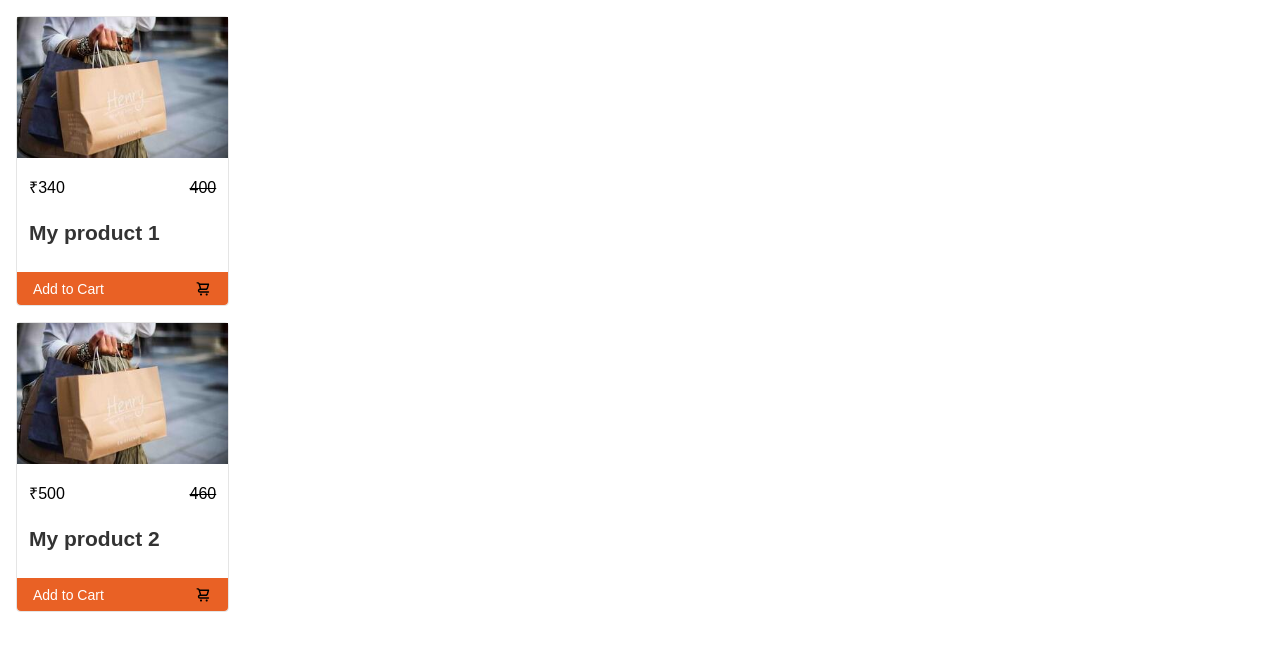
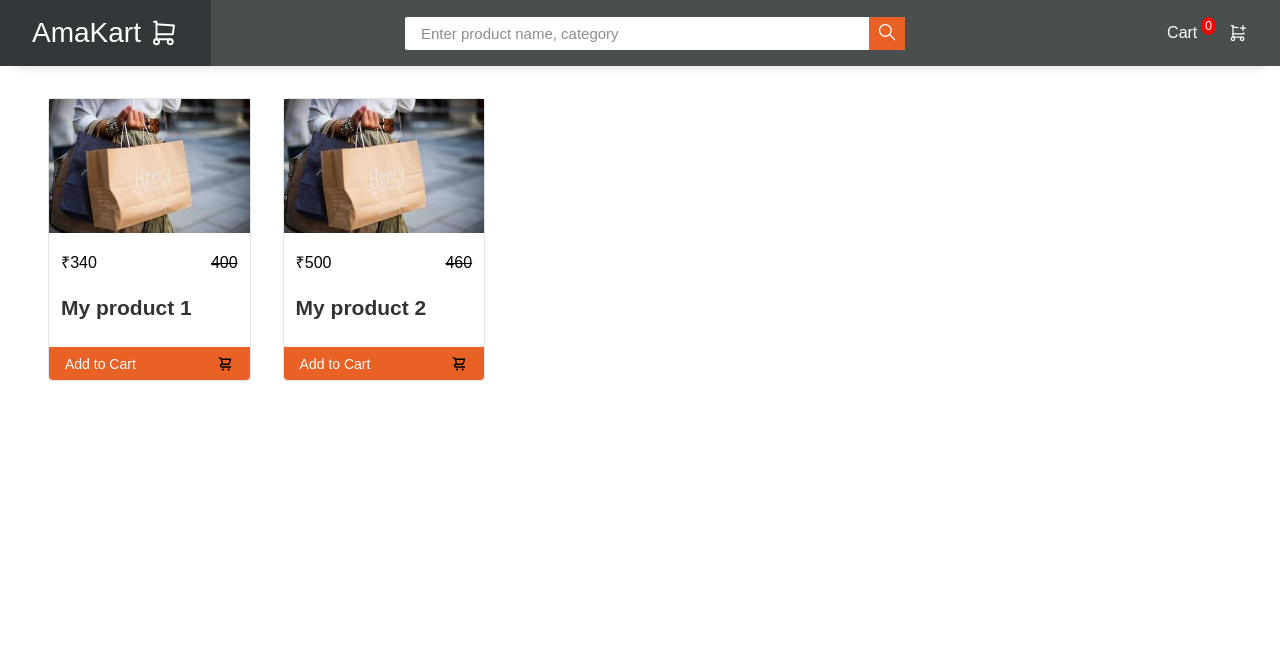
Before and after one commit to rutiksanap44/GFG_React_My_Cart, a React (Create React App) app in the folder hello_world/: page / in a window 1280 px wide. Shown: the top 650 px of the page. Built offline with nearby package versions, Linux system fonts and the light colour scheme.

Commit message:
Header Added

```diff
--- a/hello_world/package.json
+++ b/hello_world/package.json
@@ -3,6 +3,8 @@
   "version": "0.1.0",
   "private": true,
   "dependencies": {
+    "@fortawesome/free-solid-svg-icons": "^6.4.0",
+    "@fortawesome/react-fontawesome": "^0.2.0",
     "@testing-library/jest-dom": "^5.16.5",
     "@testing-library/react": "^13.4.0",
     "@testing-library/user-event": "^13.5.0",
--- a/hello_world/src/App.js
+++ b/hello_world/src/App.js
@@ -1,8 +1,10 @@
 import React from 'react'
 import Products from './components/Products/Products'
+import Header from './components/Layout/Header';
 const App = () => {
   return (
-    <div>
+    <div className='app'>
+    <Header></Header>
     <Products/>
     </div>
   );
--- /dev/null
+++ b/hello_world/src/components/Layout/Header.js
@@ -0,0 +1,57 @@
+const Header = () => {
+    return (
+        <header>
+        <div className="nav-brand">
+            <a to="/">
+                <span>AmaKart</span>
+                <svg xmlns="http://www.w3.org/2000/svg" className="icon icon-tabler icon-tabler-shopping-cart" width="30"
+                    height="30" viewBox="0 0 24 24" strokeWidth="1.5" stroke="white" fill="none" strokeLinecap="round"
+                    strokeLinejoin="round">
+                    <path stroke="none" d="M0 0h24v24H0z" fill="none" />
+                    <circle cx="6" cy="19" r="2" />
+                    <circle cx="17" cy="19" r="2" />
+                    <path d="M17 17h-11v-14h-2" />
+                    <path d="M6 5l14 1l-1 7h-13" />
+                </svg>
+            </a>
+        </div>
+        <div className="searchBox-container">
+            <form>
+                <input name="search" type="text"
+                    id="search" placeholder="Enter product name, category" />
+                <button type="submit">
+                    <svg xmlns="http://www.w3.org/2000/svg" className="icon icon-tabler icon-tabler-search" width="20"
+                        height="20" viewBox="0 0 24 24" strokeWidth="1.5" stroke="white" fill="none"
+                        strokeLinecap="round" strokeLinejoin="round">
+                        <path stroke="none" d="M0 0h24v24H0z" fill="none" />
+                        <circle cx="10" cy="10" r="7" />
+                        <line x1="21" y1="21" x2="15" y2="15" />
+                    </svg>
+                </button>
+            </form>
+            <svg xmlns="http://www.w3.org/2000/svg" className="icon icon-tabler icon-tabler-search" width="20"
+                height="20" viewBox="0 0 24 24" strokeWidth="1.5" stroke="white" fill="none" strokeLinecap="round"
+                strokeLinejoin="round">
+                <path stroke="none" d="M0 0h24v24H0z" fill="none" />
+                <circle cx="10" cy="10" r="7" />
+                <line x1="21" y1="21" x2="15" y2="15" />
+            </svg>
+        </div>
+        <div className="cart-container">
+            <button>
+                <span data-items={0}>Cart</span>
+                <svg xmlns="http://www.w3.org/2000/svg" className="icon icon-tabler icon-tabler-shopping-cart-plus" width="20" height="20" viewBox="0 0 24 24" strokeWidth="1.5" stroke="white" fill="none" strokeLinecap="round" strokeLinejoin="round">
+                    <path stroke="none" d="M0 0h24v24H0z" fill="none" />
+                    <circle cx="6" cy="19" r="2" />
+                    <circle cx="17" cy="19" r="2" />
+                    <path d="M17 17h-11v-14h-2" />
+                    <path d="M6 5l6.005 .429m7.138 6.573l-.143 .998h-13" />
+                    <path d="M15 6h6m-3 -3v6" />
+                </svg>
+            </button>
+        </div>
+    </header>
+    )
+}
+
+export default Header
--- a/hello_world/src/components/Products/Products.js
+++ b/hello_world/src/components/Products/Products.js
@@ -1,20 +1,28 @@
 import ListItem from '../ListItems/ListItem'
-const Products = () => {
-    return (
-        <div>
-            <ListItem data={{
+
+const items = [
+    {
+        id: 0,
         title: "My product 1",
         discountedPrice: 340,
         price: 400,
         thumbnail: "/assets/random.jpg"
-            }}></ListItem>
 
-            <ListItem data={{
+    },
+    {
+        id: 1,
         title: "My product 2",
         discountedPrice: 500,
         price: 460,
         thumbnail: "/assets/random.jpg"
-            }}></ListItem>
+    }
+]
+
+const Products = () => {
+    return (
+        <div className='product-list'>
+            <ListItem data={items[0]}></ListItem>
+            <ListItem data={items[1]}></ListItem>
         </div>
     )
 }
--- a/hello_world/src/index.js
+++ b/hello_world/src/index.js
@@ -7,7 +7,7 @@ import reportWebVitals from './reportWebVitals';
 const root = ReactDOM.createRoot(document.getElementById('root'));
 root.render(
   <React.StrictMode>
-    <App />
+    <App/>
   </React.StrictMode>
 );
 
--- a/hello_world/src/index.scss
+++ b/hello_world/src/index.scss
@@ -1,5 +1,6 @@
 @import './styles/variables.scss';
 @import './styles/items.scss';
+@import './styles/header.scss';
 
 * {
     box-sizing: border-box;
--- /dev/null
+++ b/hello_world/src/styles/header.scss
@@ -0,0 +1,147 @@
+$header-background-color: rgba(28, 34, 36, 0.8);
+// $header-background-color: rgba(28, 34, 36, 0.75);
+// $header-background-color: rgba(98, 101, 102, 0.99);
+
+header {
+    margin: 0;
+    padding: 0 0px;
+    background-color: $header-background-color;
+    display: flex;
+    justify-content: space-between;
+    box-shadow: 0 15px 10px -15px #1111112b;
+    position: sticky;
+    z-index: 1024;
+    top: 0;
+}
+
+.nav-brand,
+.cart-container {
+    a, button {
+        display: flex;
+        align-items: center;
+        padding: 12px 32px;
+        text-decoration: none;
+        color: white;
+        font-size: 28px;
+
+        svg {
+            margin-left: 8px;
+            font-size: 30px;
+        }
+    }
+
+    &:hover {
+        background-color: rgba($color: $header-background-color, $alpha: 0.5);
+    }
+}
+
+.cart-container {
+    display: flex;
+
+    a, button {
+        margin: auto;
+        background-color: unset;
+        border: unset;
+        cursor: pointer;
+        font-size: 16px;
+
+        span {
+            &:first-child {
+                padding-right: 8px;
+
+                &[data-items]::after {
+                    position: relative;
+                    content: attr(data-items);
+                    font-size: 12px;
+                    background-color: red;
+                    padding: 2px 4px;
+                    border-radius: 50%;
+                    top: -8px;
+                    right: -4px;
+                }
+            }
+        }
+    }
+}
+
+.searchBox-container {
+    align-self: center;
+    flex-grow: 1;
+
+    form {
+        position: relative;
+        display: flex;
+        max-width: 100%;
+        margin: 0 80px;
+        justify-content: center;
+
+        input {
+            flex-grow: 1;
+            padding: 8px 56px 8px 16px;
+            border: transparent;
+            border-radius: 2px;
+            width: 100%;
+            font-size: 15px;
+            color: rgba(128, 128, 128, 0.897);
+            outline: rgba($color: $header-background-color, $alpha: 0.5);
+            max-width: 500px;
+        }
+
+        button[type="submit"] {
+            background-color: rgb(233, 97, 37);
+            position: relative;
+            right: 36px;
+            padding-right: 8px !important;
+            padding-left: 8px !important;
+            border: unset;
+            border-top-right-radius: 2px;
+            border-bottom-right-radius: 2px;
+            cursor: pointer;
+        }
+    }
+    form + svg {
+        display: none;
+    }
+}
+
+// Media Queries
+@media screen and (max-width:768px) {
+
+    .nav-brand,
+    .cart-container {
+        a, button {
+            font-size: 22px;
+            padding: 14px 16px;
+        }
+    }
+
+    .cart-container {
+        a, button {
+            font-size: 16px;
+        }
+    }
+
+    .searchBox-container {
+        form {
+            margin: 0 0px;
+        }
+    }
+}
+
+@media screen and (max-width:450px) {
+    .cart-container {
+        a span:first-child,
+        button span:first-child {
+            display: none;
+        }
+    }
+    .searchBox-container {
+        form {
+            display: none;
+        }
+        form + svg {
+            margin-left: auto;
+            display: block;
+        }
+    }
+}
--- a/hello_world/src/styles/items.scss
+++ b/hello_world/src/styles/items.scss
@@ -1,7 +1,14 @@
+.app{
+    box-sizing: border-box;
+    padding: 0;
+    margin: 0;
+}
 .product-list {
+    display: flex;
+    flex-wrap: wrap;
     padding: 16px 32px;
     width: 100%;
-    min-height: 100vh;
+    // min-height: 100vh;
 
     &--wrapper {
         display: flex;
@@ -71,3 +78,59 @@ button .cart-add {
     display: flex;
     justify-content: space-between;
 }
+.layout{
+    padding: 0;
+    margin: 0;
+    background-color: #494e50;
+    width: 100%;
+    height: 66.5px;
+    display: flex;
+    justify-content: space-around;
+    align-items: center;
+    position: relative;
+    top: 0;
+    left: 0;
+}
+.header-heading{
+    position: absolute;
+    left: 3.5%;
+    font-weight: 500;
+    font-size: 28px;
+    text-align: left;
+    color: #ffffff;
+}
+.header-heading .fontawesomeicon{
+    margin-left: 12px;
+}
+.header-div-input{
+    display: flex;
+    justify-content: space-around;
+    width: 500px;
+}
+.header-div-input input{
+    height: 35px;
+    width: 450px;
+    position: relative;
+    left:65%;
+
+}
+.header-cart{
+    font-weight: 500;
+    font-size: 22px;
+    color: #fff;
+}
+::placeholder{
+    color: rgba(128, 128, 128, 0.897);
+    font-size: 15px;
+}
+.fasearchicon{
+    position: relative;
+    height: 35px;
+    font-size: 15px;
+    top:0px;
+    left: 292px;
+    width: 50px;
+    text-align: center;
+    background-color: #e96125;
+    color: #ffffff;
+}
```
Also changed, not shown: 1 other file (tests, documents, lock files or other folders). Lines whose indentation alone changed are shown as unchanged.
